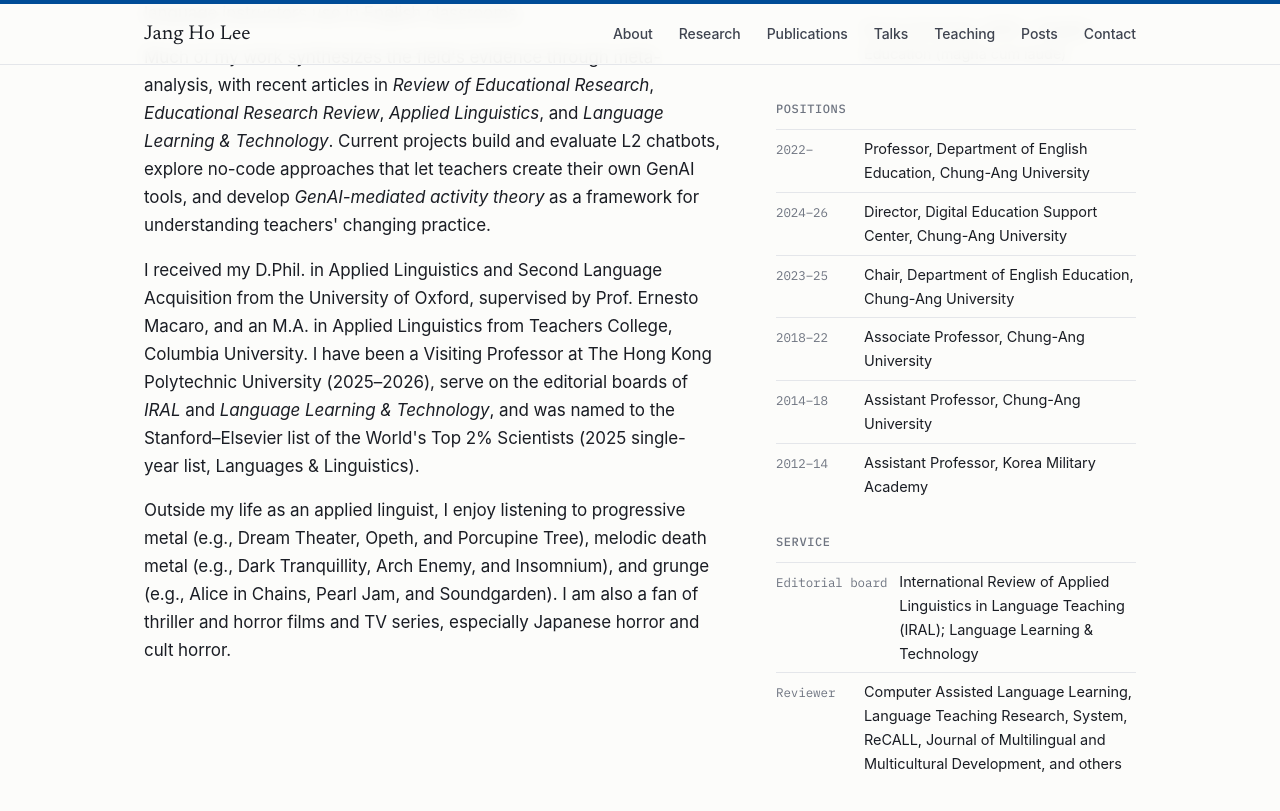
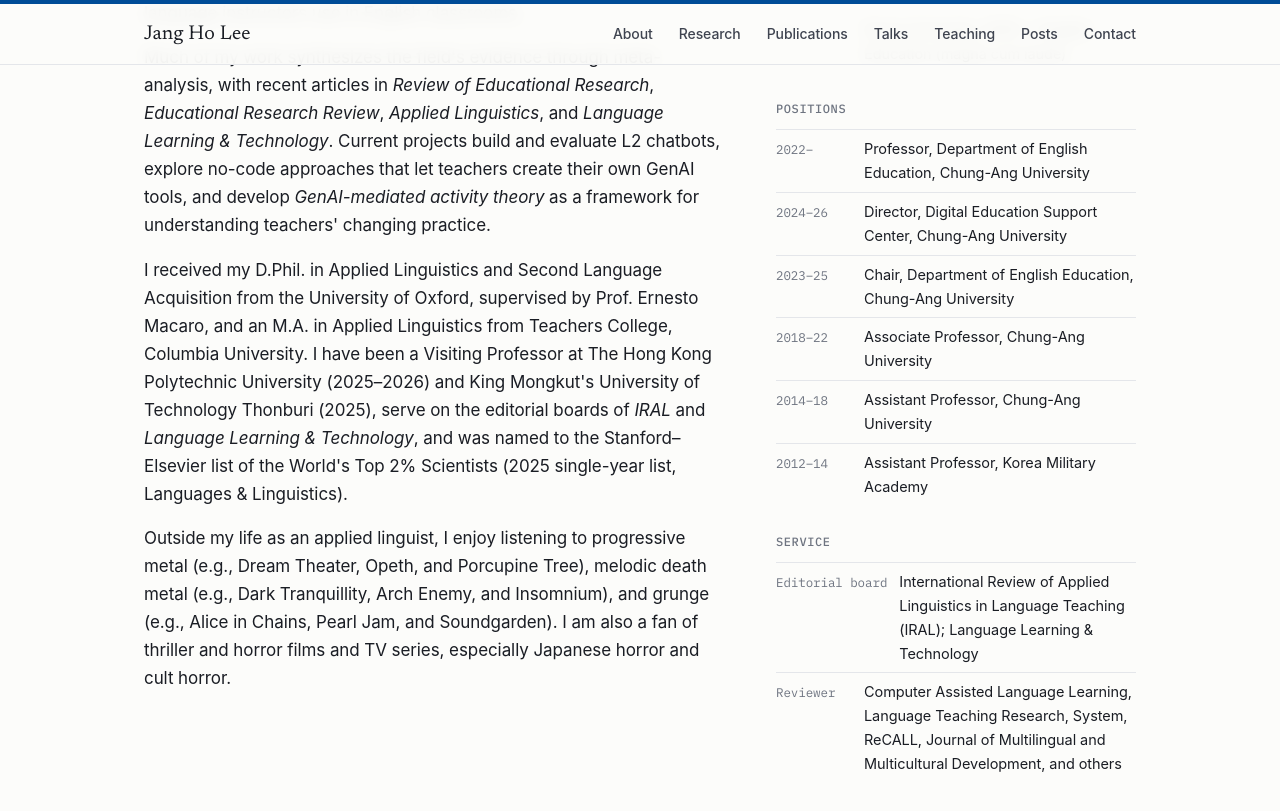
Before and after one commit to jangho330/jangho330.github.io, a Jekyll site: the page built from index.html, in a window 1280 px wide and 900 px high, scrolled down 970 px. Shown: the top 811 px of the window. Built offline with Jekyll 4.4.1, drawn with Linux system fonts in a browser that asks for light colours; some web fonts are replaced.

Commit message:
Update index.html

```diff
--- a/index.html
+++ b/index.html
@@ -34,7 +34,7 @@ title: Jang Ho Lee — Professor of English Education, Chung-Ang University
     <div class="prose">
       <p>I am Professor of English Education at Chung-Ang University in Seoul, where I have served as Chair of the Department of English Education (2023–2025) and Director of the Digital Education Support Center (2024–2026). My research examines how technology — most recently generative AI — is reshaping second language teaching and learning, alongside long-standing interests in English-medium instruction and the language instructors use in English classrooms.</p>
       <p>Much of my work synthesizes the field's evidence through meta-analysis, with recent articles in <em>Review of Educational Research</em>, <em>Educational Research Review</em>, <em>Applied Linguistics</em>, and <em>Language Learning &amp; Technology</em>. Current projects build and evaluate L2 chatbots, explore no-code approaches that let teachers create their own GenAI tools, and develop <em>GenAI-mediated activity theory</em> as a framework for understanding teachers' changing practice.</p>
-      <p>I received my D.Phil. in Applied Linguistics and Second Language Acquisition from the University of Oxford, supervised by Prof. Ernesto Macaro, and an M.A. in Applied Linguistics from Teachers College, Columbia University. I have been a Visiting Professor at The Hong Kong Polytechnic University (2025–2026), serve on the editorial boards of <em>IRAL</em> and <em>Language Learning &amp; Technology</em>, and was named to the Stanford–Elsevier list of the World's Top 2% Scientists (2025 single-year list, Languages &amp; Linguistics).</p>
+      <p>I received my D.Phil. in Applied Linguistics and Second Language Acquisition from the University of Oxford, supervised by Prof. Ernesto Macaro, and an M.A. in Applied Linguistics from Teachers College, Columbia University. I have been a Visiting Professor at The Hong Kong Polytechnic University (2025–2026) and King Mongkut's University of Technology Thonburi (2025), serve on the editorial boards of <em>IRAL</em> and <em>Language Learning &amp; Technology</em>, and was named to the Stanford–Elsevier list of the World's Top 2% Scientists (2025 single-year list, Languages &amp; Linguistics).</p>
       <p>Outside my life as an applied linguist, I enjoy listening to progressive metal (e.g., Dream Theater, Opeth, and Porcupine Tree), melodic death metal (e.g., Dark Tranquillity, Arch Enemy, and Insomnium), and grunge (e.g., Alice in Chains, Pearl Jam, and Soundgarden). I am also a fan of thriller and horror films and TV series, especially Japanese horror and cult horror.</p>
     </div>
     <aside class="aside">
```
